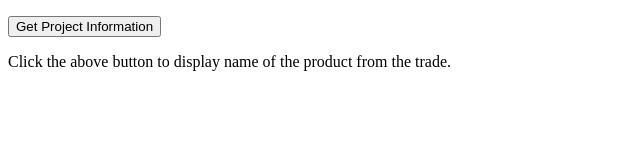
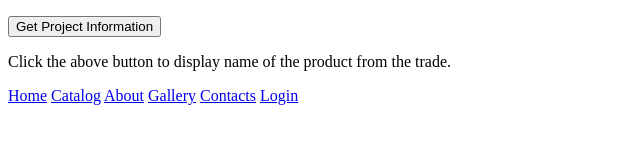
Before and after one commit to serjKitel/eCommerce-Application, a website built with webpack: page src/index.html in a window 1280 px wide. Shown: the whole page, without its empty margins (0-640 px from the left). Built offline with nearby package versions, Linux system fonts and the light colour scheme; what @commercetools/platform-sdk, @commercetools/sdk-client-v2 would draw is missing.

Commit message:
feat: add page routing

```diff
--- a/src/index.html
+++ b/src/index.html
@@ -13,5 +13,13 @@
 
     <!--Withdrawing the name of the product from the trade-->
     <p class="details">Click the above button to display name of the product from the trade.</p>
+    <nav class="navigation">
+      <a href="./pages/home.html">Home</a>
+      <a href="./pages/catalog.html">Catalog</a>
+      <a href="./pages/about.html">About</a>
+      <a href="./pages/gallery.html">Gallery</a>
+      <a href="./pages/contacts.html">Contacts</a>
+      <a href="./pages/login.html">Login</a>
+    </nav>
   </body>
 </html>
```
Also changed, not shown: src/pages/about.html (added), src/pages/catalog.html (added), src/pages/contacts.html (added), src/pages/gallery.html (added), src/pages/home.html (added), src/pages/login.html (added), src/pages/test.html (deleted).
